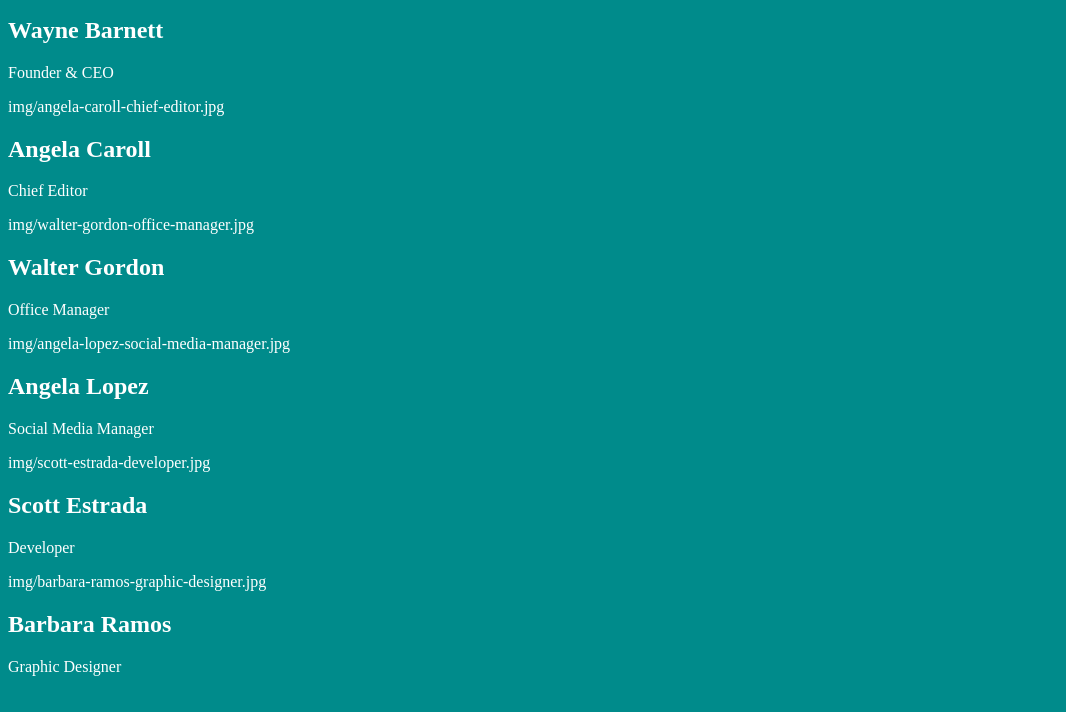
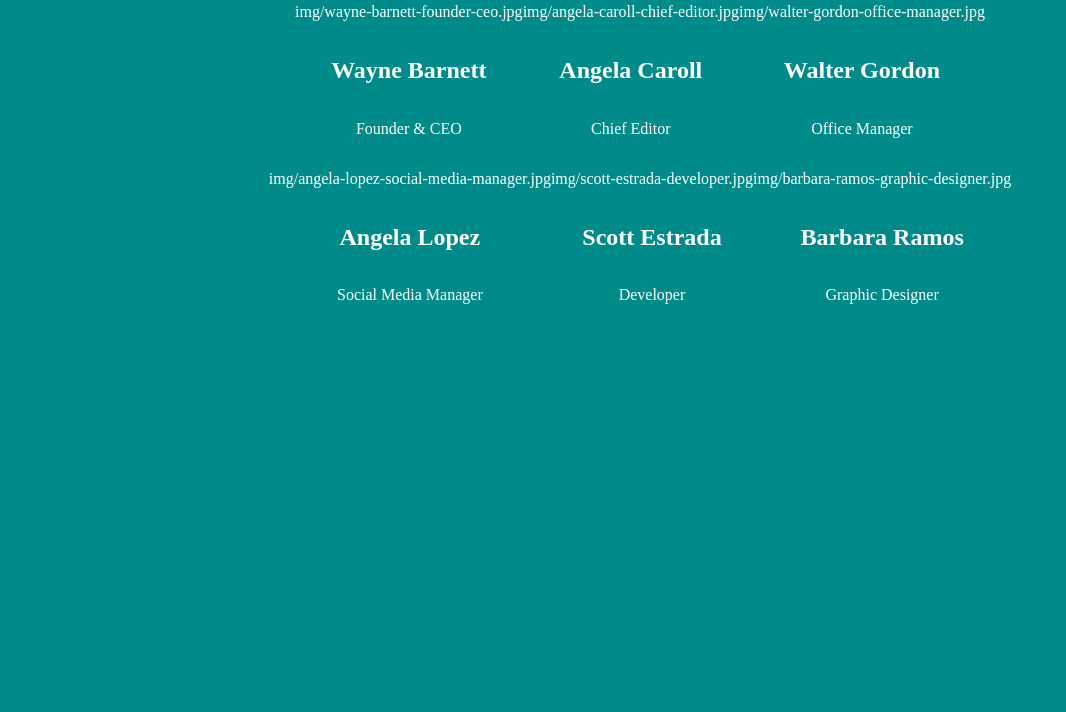
Before and after one commit to Luca-Rubino/js-our-team, a plain HTML site: page Index.html in a window 1280 px wide. Shown: the part 88-800 px from the top of the page, without its empty margins (0-1066 px from the left). Drawn offline with Linux system fonts and the light colour scheme.

Commit message:
Creare elementi nel file style.css per la modifica visiva degli elementi nel dom

```diff
--- a/css/style.css
+++ b/css/style.css
@@ -1,4 +1,20 @@
 body{
     background-color: darkcyan;
     color: white;
+    display: flex;
+    flex-direction: column;
+    align-items: center;
 }
+
+section{
+    display: flex;
+    flex-wrap: wrap;
+    justify-content: center;
+    width: 50rem;
+}
+
+article{
+    display: flex;
+    flex-direction: column;
+    align-items: center;
+}
```
